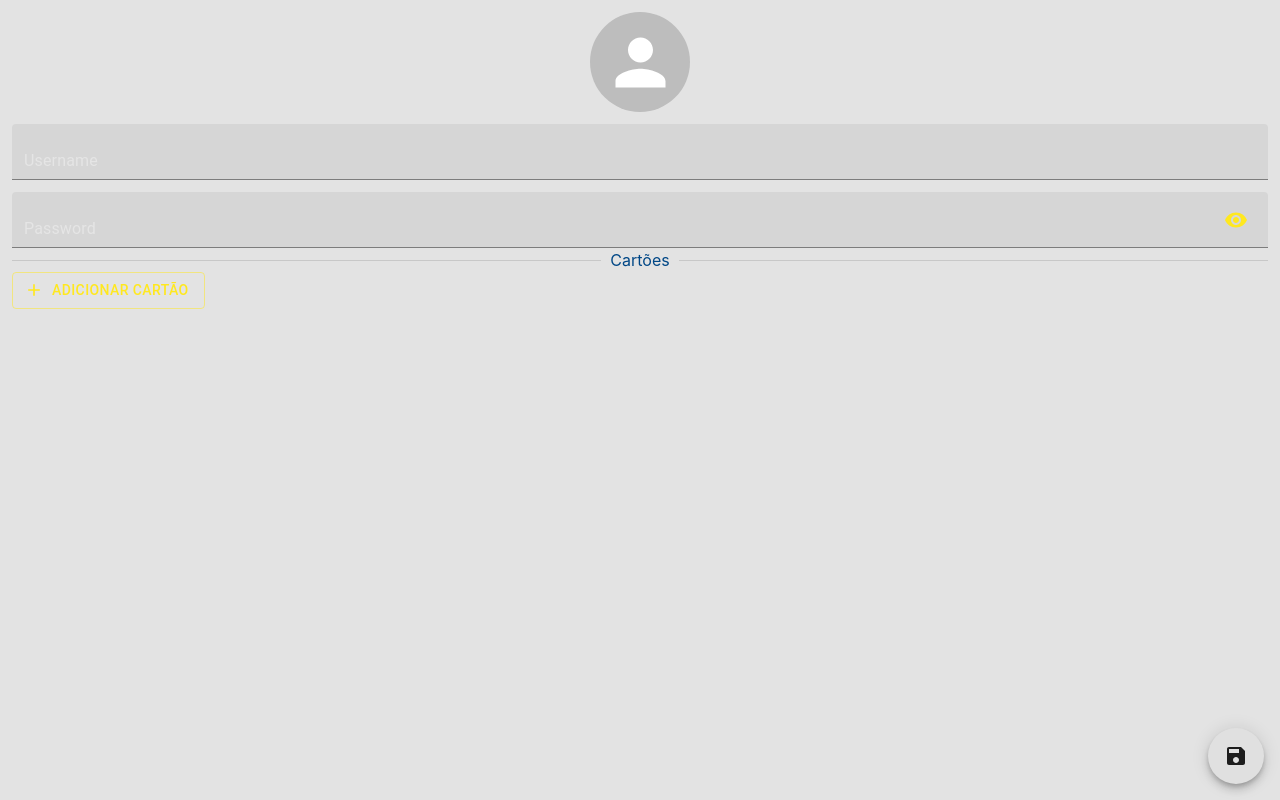
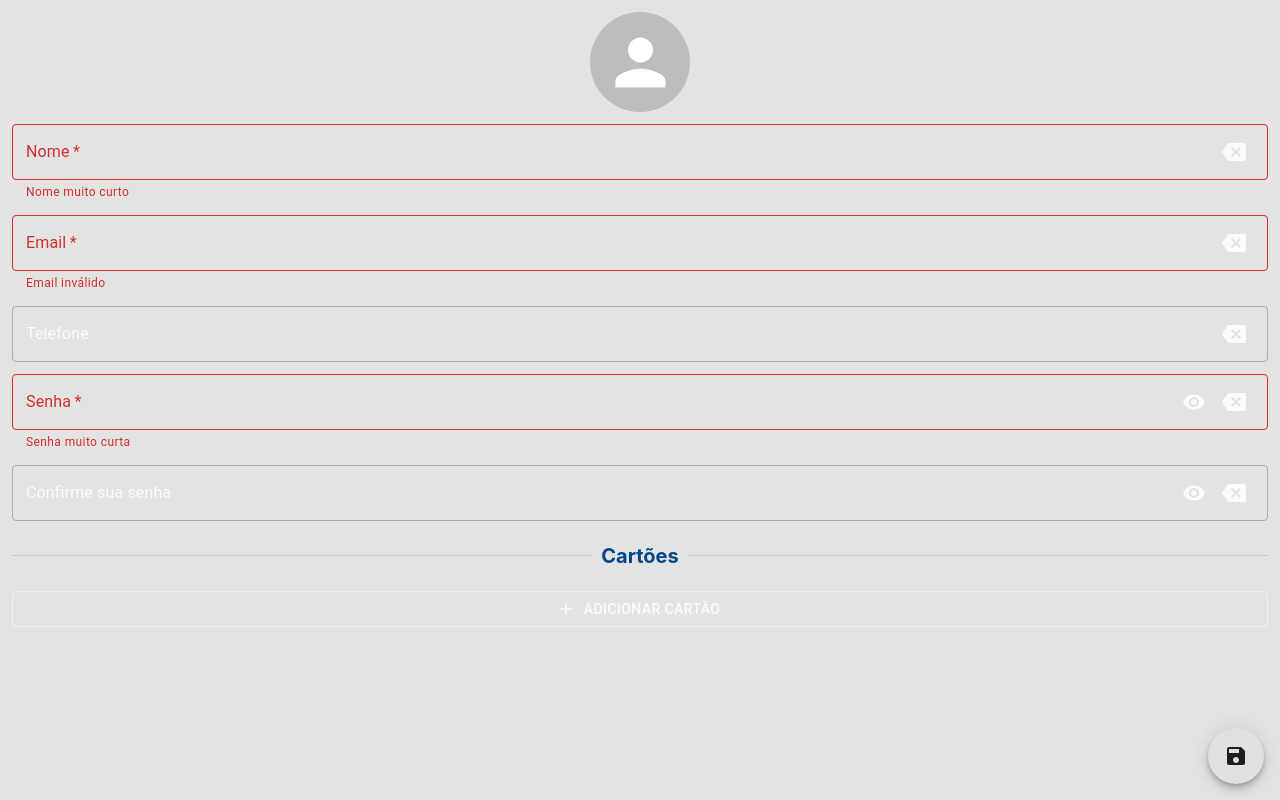
Before and after one commit to jhonatec-dev/card-savior, a React (Vite) app: page /register in a window 1280 px wide. Built offline with nearby package versions, Linux system fonts and the light colour scheme.

Commit message:
Componentes renderizados corretamente

```diff
--- a/package.json
+++ b/package.json
@@ -28,6 +28,7 @@
   "devDependencies": {
     "@types/react": "^18.0.37",
     "@types/react-dom": "^18.0.11",
+    "@types/validator": "^13.7.17",
     "@typescript-eslint/eslint-plugin": "^5.59.0",
     "@typescript-eslint/parser": "^5.59.0",
     "@vitejs/plugin-react": "^4.0.0",
--- a/src/App.tsx
+++ b/src/App.tsx
@@ -15,8 +15,8 @@ const theme = createTheme({
       // light: 'white'
     },
     primary: {
-      light: '#ffe81f',
-      main: '#ffe81f',
+      light: '#309',
+      main: 'rgba(255, 255, 255, 0.85)',
     },
     secondary: {
       light: '#000',
@@ -24,7 +24,7 @@ const theme = createTheme({
     },
     text: {
       primary: 'rgba(255, 255, 255, 0.85)',
-      secondary: '#ffe91fa7',
+      secondary: 'rgba(255, 255, 255, 0.85)',
     },
     background: {
       paper: 'rgba(0,0,0,0.75)',
--- a/src/components/ColorPicker.tsx
+++ b/src/components/ColorPicker.tsx
@@ -1,4 +1,4 @@
-import { FormControl, InputLabel, MenuItem, Select } from '@mui/material';
+import { FormControl, MenuItem, Select } from '@mui/material';
 import { colors } from '../utils/helpers';
 
 interface ColorPickerProps {
@@ -6,14 +6,24 @@ interface ColorPickerProps {
   handleColorChange: (color: string) => void;
 }
 
+const styleDivColor = (color: string) => ({
+  background: color,
+  width: '30px',
+  color: 'transparent',
+  borderRadius: '50%',
+  fontSize: '20px',
+  margin: '0 auto',
+})
+
 export default function ColorPicker(props: ColorPickerProps) {
   return (
     <FormControl>
-      <InputLabel id="colorPicker">Cor de fundo</InputLabel>
+      <label>Cor</label>
       <Select
-        variant='filled'
+        variant='outlined'
         id="colorPicker"
-        sx={{ width: 100 }}
+        className='glass'
+        sx={{ width: 80}}
         value={props.selectedColor}
         onChange={(event) => {
           props.handleColorChange(event.target.value as string);
@@ -21,7 +31,9 @@ export default function ColorPicker(props: ColorPickerProps) {
       >
         {colors.map((color) => (
           <MenuItem key={color} value={color}>
-            <div style={{ background: color, width: '100%', color: 'transparent' }}>{color}</div>
+            <div
+            style={styleDivColor(color)}
+            >.</div>
           </MenuItem>
         ))}
       </Select>
--- a/src/context/index.tsx
+++ b/src/context/index.tsx
@@ -5,7 +5,6 @@ export interface CardType {
   id: number;
   title: string;
   closingDate: number;
-  limit: number;
   dueDate: number;
   color: string;
 }
@@ -13,6 +12,8 @@ export interface CardType {
 interface UserType {
   username: string;
   password: string;
+  email: string;
+  telefone: string;
 }
 
 interface ContextType {
@@ -35,6 +36,8 @@ export function AppProvider({ children }: ProviderProps) {
   const [user, setUser] = useState<UserType>({
     username: '',
     password: '',
+    email: '',
+    telefone: '',
   })
 
   const updateCards = (card: CardType) => {
@@ -51,11 +54,9 @@ export function AppProvider({ children }: ProviderProps) {
       newCards = cards.map((c) => (c.id === card.id ? card : c));
     }
     setCards(newCards);
-    console.log('newCards',newCards);
   }
 
   const getNewColor = () => {
-    console.log('cards na escolha da cor', cards);
     if(cards.length === 0) {
       return colors[0];
     }
@@ -64,12 +65,10 @@ export function AppProvider({ children }: ProviderProps) {
   }
 
   const createCard = () => {
-    console.log('createCard')
     setCards([...cards, {
       id: -1,
       title: '',
       closingDate: 0,
-      limit: 0,
       dueDate: 0,
       color: getNewColor(),
     }])
--- a/src/index.scss
+++ b/src/index.scss
@@ -5,13 +5,18 @@
 }
 
 :root {
+  // Variables
+  --main-color: #e0e0e0;
+  --main-back-color: #242424;
+
+
   font-family: Inter, system-ui, Avenir, Helvetica, Arial, sans-serif;
   line-height: 1.5;
   font-weight: 400;
 
   color-scheme: light dark;
-  color: red;
-  background-color: #242424;
+  color: var(--main-color);
+  background-color: var(--main-back-color);
 
   font-synthesis: none;
   text-rendering: optimizeLegibility;
@@ -19,8 +24,6 @@
   -moz-osx-font-smoothing: grayscale;
   -webkit-text-size-adjust: 100%;
 
-  // Variables
-  --main-color: #ff0000;
 }
 
 a {
@@ -47,6 +50,13 @@ h1 {
 }
 
 // Initial app styles
+.glass {
+  backdrop-filter: blur(10px);
+  // background-color: var(--main-back-color);
+  background-color: #2424249f;
+  border-radius: 10px;
+}
+
 .Wrapper {
   height: 100%;
   top: 0;
@@ -56,7 +66,8 @@ h1 {
   padding: 12px;
   overflow-x: hidden;
   overflow-y: scroll;
-  padding-bottom: 60px;
+  padding-bottom: 80px;
+  min-width: 300px;
 }
 
 .UserProfile {
@@ -72,10 +83,10 @@ h1 {
 
   .EditCreditCard {
     display: flex;
-    flex-direction: column;
-    align-items: stretch;
+    flex-wrap: wrap;
+    justify-content: space-between;
     width: 100%;
-    gap: 12px;
+    gap: 16px;
     border : 1px solid var(--main-color);
     border-radius: 4px;
     padding: 20px 12px;
--- a/src/pages/EditProfile.tsx
+++ b/src/pages/EditProfile.tsx
@@ -1,7 +1,8 @@
-import { Add, Save, Visibility, VisibilityOff } from "@mui/icons-material";
-import { Avatar, Button, Divider, FilledInput, IconButton } from "@mui/material";
+import { Add, Backspace, Save, Visibility, VisibilityOff } from "@mui/icons-material";
+import { Avatar, Button, Divider, IconButton, TextField } from "@mui/material";
 import { useContext, useEffect, useRef, useState } from "react";
 import { useNavigate } from "react-router-dom";
+import validator from 'validator';
 import EditCreditCard from "../components/EditCreditCard";
 import FloatButton from "../components/FloatButton";
 import { AppContext } from "../context/index";
@@ -10,10 +11,13 @@ export default function EditProfile() {
   // Navigate
   const navigate = useNavigate();
   // Context
-  const {cards, createCard} = useContext(AppContext);
+  const { cards, createCard } = useContext(AppContext);
   // States
   const [username, setUsername] = useState('');
+  const [email, setEmail] = useState('');
+  const [telefone, setTelefone] = useState('');
   const [password, setPassword] = useState('');
+  const [passwordConfirm, setPasswordConfirm] = useState('');
   const [showPassword, setShowPassword] = useState(false);
   // useReff
   const bottomCardRef = useRef<HTMLButtonElement>(null);
@@ -21,9 +25,9 @@ export default function EditProfile() {
     console.log('save');
   }
   // useEffect
-  useEffect(()=>{
-    if(cards.length > 0)
-    bottomCardRef.current?.scrollIntoView({behavior: 'smooth'});
+  useEffect(() => {
+    if (cards.length > 0)
+      bottomCardRef.current?.scrollIntoView({ behavior: 'smooth' });
   }, [cards]);
 
   const handleAddCard = () => {
@@ -31,10 +35,9 @@ export default function EditProfile() {
   }
 
   const shouldBeDisabled = () => {
-    if(cards.length === 0)
+    if (cards.length === 0)
       return false
-    else
-    {
+    else {
       return cards.some((card) => card.id === -1);
     }
   }
@@ -42,32 +45,107 @@ export default function EditProfile() {
   return (
     <div className="Wrapper">
       <div className="UserProfile">
-        <Avatar sx={{ width: 100, height: 100 }} />
-        <FilledInput
-        placeholder="Username"
-        fullWidth value={username}
-        onChange={(e) => setUsername(e.target.value)}
+        <Avatar sx={{ width: 100, height: 100 }}></Avatar>
+        <TextField
+          label="Nome"
+          placeholder="Nome"
+          required
+          fullWidth value={username}
+          onChange={(e) => setUsername(e.target.value)}
+          error={username.length < 3}
+          helperText={username.length < 4 ? 'Nome muito curto' : ''}
+          InputProps={{
+            endAdornment:
+              <IconButton onClick={() => setUsername('')} color="primary">
+                <Backspace />
+              </IconButton>
+          }}
         />
-        <FilledInput
-          placeholder="Password"
+        <TextField
+          placeholder="Email"
+          label="Email"
+          fullWidth
+          type="email"
+          required
+          value={email}
+          onChange={(e) => setEmail(e.target.value)}
+          error={!validator.isEmail(email)}
+          helperText={!validator.isEmail(email) ? 'Email inválido' : ''}
+          InputProps={{
+            endAdornment:
+              <IconButton onClick={() => setEmail('')} color="primary">
+                <Backspace />
+              </IconButton>
+          }}
+        />
+        <TextField
+          placeholder="Telefone"
+          label="Telefone"
+          fullWidth
+          type="tel"
+          value={telefone}
+          onChange={(e) => setTelefone(e.target.value)}
+          InputProps={{
+            endAdornment:
+              <IconButton onClick={() => setTelefone('')} color="primary">
+                <Backspace />
+              </IconButton>
+          }}
+        />
+        <TextField
+          placeholder="Senha"
+          label="Senha"
           fullWidth
           type={showPassword ? 'text' : 'password'}
           value={password}
-          // maxLength={20}
           onChange={({ target }) => setPassword(target.value)}
-          endAdornment={
+          InputProps={{
+            endAdornment:
+              <>
+                <IconButton onClick={() => setShowPassword(!showPassword)} color="primary">
+                  {showPassword ? <VisibilityOff /> : <Visibility />}
+                </IconButton>
+                <IconButton onClick={() => setPassword('')} color="primary">
+                  <Backspace />
+                </IconButton>
+              </>
+
+          }}
+          required
+          error={password.length < 4}
+          helperText={password.length < 4 ? 'Senha muito curta' : ''}
+        />
+        <TextField
+          placeholder="Confirme sua senha"
+          label="Confirme sua senha"
+          id="confirm-password"
+          error={password !== passwordConfirm}
+          fullWidth
+          type={showPassword ? 'text' : 'password'}
+          value={passwordConfirm}
+          onChange={({ target }) => setPasswordConfirm(target.value)}
+          InputProps={{
+            endAdornment:
+            <>
             <IconButton onClick={() => setShowPassword(!showPassword)} color="primary">
               {showPassword ? <VisibilityOff /> : <Visibility />}
             </IconButton>
-          }/>
+            <IconButton onClick={() => setPasswordConfirm('')} color="primary">
+              <Backspace />
+            </IconButton>
+          </>
+          }}
+          helperText={password !== passwordConfirm ? 'Senhas não conferem' : ''}
+        />
       </div>
-      <Divider>Cartões</Divider>
+      <Divider sx={{margin: '20px 0', fontSize: '20px', fontWeight: 'bold'}}>Cartões</Divider>
       <div className="Cards">
         {cards.map((card) => (
-          <EditCreditCard key={card.id} id={card.id}/>
+          <EditCreditCard key={card.id} id={card.id} />
         ))}
         <Button
           variant="outlined"
+          fullWidth
           startIcon={<Add />}
           onClick={handleAddCard}
           ref={bottomCardRef}
@@ -76,7 +154,7 @@ export default function EditProfile() {
           Adicionar Cartão
         </Button>
       </div>
-      <FloatButton handleClick={handleSave} icon={<Save />} text="Save"/>
-    </div>
+      <FloatButton handleClick={handleSave} icon={<Save />} text="Save" />
+    </div >
   )
 }
--- a/src/utils/helpers.ts
+++ b/src/utils/helpers.ts
@@ -1,10 +1,10 @@
 export const colors = [
-  '#82BEBF',
+  '#72AEAF',
   '#C0779B',
-  '#CCC6A0',
+  '#ACA680',
   '#4a30f2',
   '#705cf2',
   '#3bbf8f',
   '#d96055',
-  '#f1c40f',
+  '#d1a48f',
 ]
```
Also changed, not shown: src/components/EditCreditCard.tsx (+14 -15 lines), 1 other file (tests, documents, lock files or other folders).
